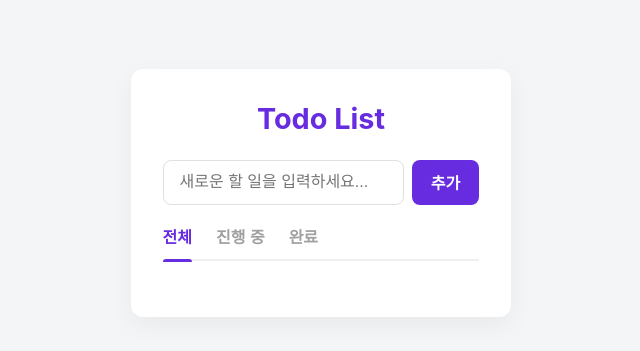
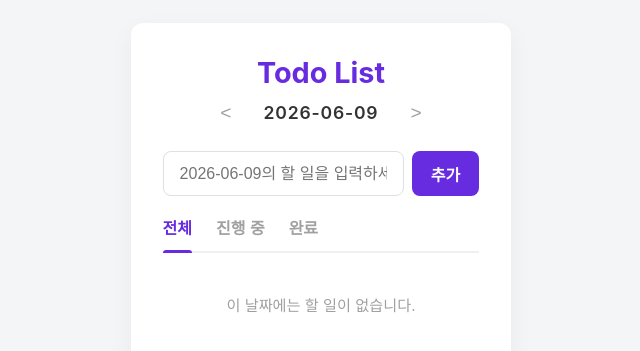
Before and after one commit to agape6614/kakao-assignment-1, a React (Vite) app in the folder assignment-1/: page / in a window 1280 px wide. Shown: the part 207-558 px from the top of the page, without its empty margins (319-959 px from the left). Built offline with nearby package versions, Linux system fonts and the light colour scheme; the HTML template or start-up script is replaced by a standard one.

Commit message:
DailyView

```diff
--- a/assignment-1/src/App.css
+++ b/assignment-1/src/App.css
@@ -10,9 +10,39 @@
 .header h1 {
   color: #672be0;
   font-size: 1.8rem;
-  margin-bottom: 1.5rem;
+  margin-bottom: 0.5rem;
   text-align: center;
   font-weight: 700;
+}
+
+/* ⭐️ 날짜 네비게이션 스타일 추가 */
+.date-navigation {
+  display: flex;
+  justify-content: center;
+  align-items: center;
+  gap: 1.5rem;
+  margin-bottom: 1.5rem;
+  color: #333;
+}
+
+.date-text {
+  font-size: 1.1rem;
+  font-weight: 600;
+  letter-spacing: 0.05rem;
+}
+
+.date-btn {
+  background: none;
+  border: none;
+  font-size: 1.2rem;
+  color: #a0a0a0;
+  cursor: pointer;
+  transition: color 0.2s;
+  padding: 0.2rem 0.5rem;
+}
+
+.date-btn:hover {
+  color: #672be0;
 }
 
 .input-section {
@@ -58,7 +88,6 @@
   padding-left: 0.5rem;
 }
 
-/* ⭐️ 필터 탭 스타일 추가 */
 .filter-tabs {
   display: flex;
   gap: 1.5rem;
@@ -76,7 +105,7 @@
   cursor: pointer;
   font-weight: 600;
   padding: 0.2rem 0;
-  position: relative; /* 활성화 밑줄을 위한 포지션 기준점 */
+  position: relative;
   transition: color 0.2s;
 }
 
@@ -84,7 +113,6 @@
   color: #672be0;
 }
 
-/* 활성화된 탭 스타일: 메인 컬러 적용 및 하단 밑줄 생성 */
 .filter-btn.active {
   color: #672be0;
 }
@@ -92,7 +120,7 @@
 .filter-btn.active::after {
   content: '';
   position: absolute;
-  bottom: -0.65rem; /* border-bottom 선에 겹치도록 조정 */
+  bottom: -0.65rem;
   left: 0;
   width: 100%;
   height: 3px;
@@ -106,6 +134,13 @@
   display: flex;
   flex-direction: column;
   gap: 0.8rem;
+}
+
+.empty-message {
+  text-align: center;
+  color: #a0a0a0;
+  font-size: 0.95rem;
+  padding: 1rem 0;
 }
 
 .todo-item {
--- a/assignment-1/src/App.jsx
+++ b/assignment-1/src/App.jsx
@@ -1,18 +1,43 @@
 import { useState } from 'react';
 import './App.css';
 
+// 날짜를 'YYYY-MM-DD' 형식의 문자열로 변환하는 헬퍼 함수
+const getFormattedDate = (dateObj) => {
+  const year = dateObj.getFullYear();
+  const month = String(dateObj.getMonth() + 1).padStart(2, '0');
+  const day = String(dateObj.getDate()).padStart(2, '0');
+  return `${year}-${month}-${day}`;
+};
+
 function App() {
-  // 상태 관리: Todo 목록, 새 Todo 입력값, 에러 메시지
+  // 기본 상태 관리
   const [todos, setTodos] = useState([]);
   const [inputValue, setInputValue] = useState('');
   const [errorMessage, setErrorMessage] = useState('');
 
-  // 수정 관련 상태 관리
+  // 인라인 수정 관련 상태
   const [editingId, setEditingId] = useState(null);
   const [editValue, setEditValue] = useState('');
 
-  // ⭐️ 탭 필터 상태 관리: 'all'(전체), 'active'(진행 중), 'completed'(완료)
+  // 탭 필터 상태 관리 ('all', 'active', 'completed')
   const [filter, setFilter] = useState('all');
+
+  // ⭐️ 날짜 상태 관리 (기본값: 오늘 날짜)
+  const [selectedDate, setSelectedDate] = useState(getFormattedDate(new Date()));
+
+  // ⭐️ 이전 날짜로 이동 함수
+  const handlePrevDate = () => {
+    const current = new Date(selectedDate);
+    current.setDate(current.getDate() - 1);
+    setSelectedDate(getFormattedDate(current));
+  };
+
+  // ⭐️ 다음 날짜로 이동 함수
+  const handleNextDate = () => {
+    const current = new Date(selectedDate);
+    current.setDate(current.getDate() + 1);
+    setSelectedDate(getFormattedDate(current));
+  };
 
   // Todo 추가 함수
   const handleAddTodo = (e) => {
@@ -23,10 +48,12 @@ function App() {
       return;
     }
 
+    // ⭐️ 새로운 Todo에 현재 선택된 날짜(selectedDate) 정보 추가
     const newTodo = {
       id: Date.now(),
       text: inputValue,
       isCompleted: false,
+      date: selectedDate,
     };
 
     setTodos([...todos, newTodo]);
@@ -75,17 +102,28 @@ function App() {
     setEditValue('');
   };
 
-  // ⭐️ 렌더링할 목록 계산: 현재 선택된 탭(filter) 상태에 따라 배열을 거릅니다.
+  // ⭐️ 렌더링할 목록 계산 (이중 필터링: 1. 날짜 조건 -> 2. 상태 조건)
   const filteredTodos = todos.filter((todo) => {
-    if (filter === 'active') return !todo.isCompleted; // 진행 중인 항목만
-    if (filter === 'completed') return todo.isCompleted; // 완료된 항목만
-    return true; // 'all' 일 때는 조건 없이 모두 반환
+    // 1차 필터링: 현재 선택된 날짜와 Todo의 날짜가 일치하는지 확인
+    if (todo.date !== selectedDate) return false;
+
+    // 2차 필터링: 전체/진행/완료 탭 상태 확인
+    if (filter === 'active') return !todo.isCompleted;
+    if (filter === 'completed') return todo.isCompleted;
+    return true;
   });
 
   return (
     <div className="app-container">
       <header className="header">
         <h1>Todo List</h1>
+
+        {/* ⭐️ 날짜 이동 네비게이션 UI */}
+        <div className="date-navigation">
+          <button className="date-btn" onClick={handlePrevDate}>&lt;</button>
+          <span className="date-text">{selectedDate}</span>
+          <button className="date-btn" onClick={handleNextDate}>&gt;</button>
+        </div>
       </header>
 
       <main>
@@ -95,7 +133,7 @@ function App() {
             type="text"
             value={inputValue}
             onChange={(e) => setInputValue(e.target.value)}
-            placeholder="새로운 할 일을 입력하세요..."
+            placeholder={`${selectedDate}의 할 일을 입력하세요...`}
             className="todo-input"
           />
           <button type="submit" className="add-button">추가</button>
@@ -103,7 +141,7 @@ function App() {
 
         {errorMessage && <p className="error-message">{errorMessage}</p>}
 
-        {/* ⭐️ 필터링 탭 영역 */}
+        {/* 필터링 탭 영역 */}
         <div className="filter-tabs">
           <button
             className={`filter-btn ${filter === 'all' ? 'active' : ''}`}
@@ -125,9 +163,13 @@ function App() {
           </button>
         </div>
 
-        {/* Todo 목록 렌더링 (원본 todos가 아닌 filteredTodos 배열을 순회) */}
+        {/* Todo 목록 렌더링 (이중 필터링된 배열 사용) */}
         <ul className="todo-list">
-          {filteredTodos.map((todo) => (
+          {/* 목록이 비어있을 때 안내 메시지 추가 */}
+          {filteredTodos.length === 0 ? (
+            <p className="empty-message">이 날짜에는 할 일이 없습니다.</p>
+          ) : (
+            filteredTodos.map((todo) => (
               <li key={todo.id} className={`todo-item ${todo.isCompleted ? 'completed' : ''}`}>
 
                 {editingId === todo.id ? (
@@ -158,9 +200,9 @@ function App() {
                     </div>
                   </div>
                 )}
-
               </li>
-          ))}
+            ))
+          )}
         </ul>
       </main>
     </div>
```
Lines whose indentation alone changed are shown as unchanged.
